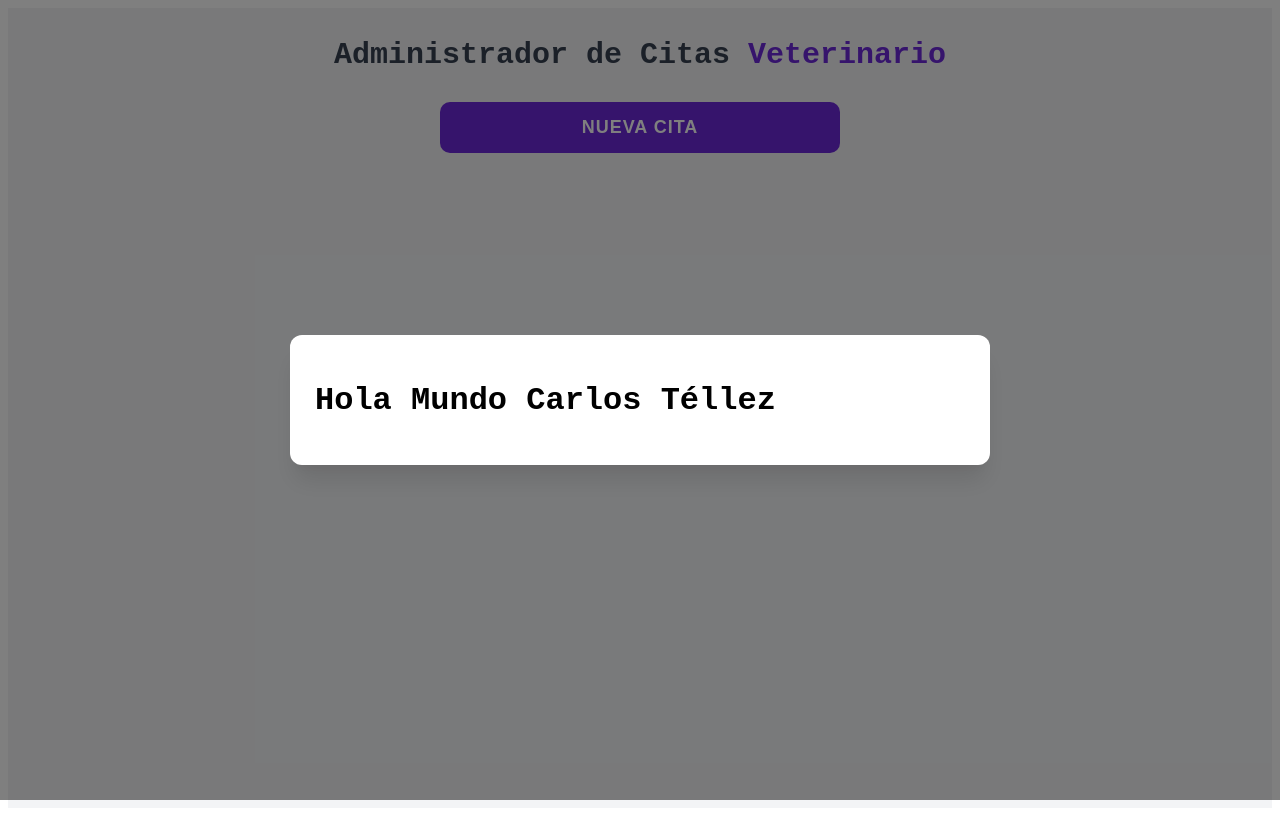
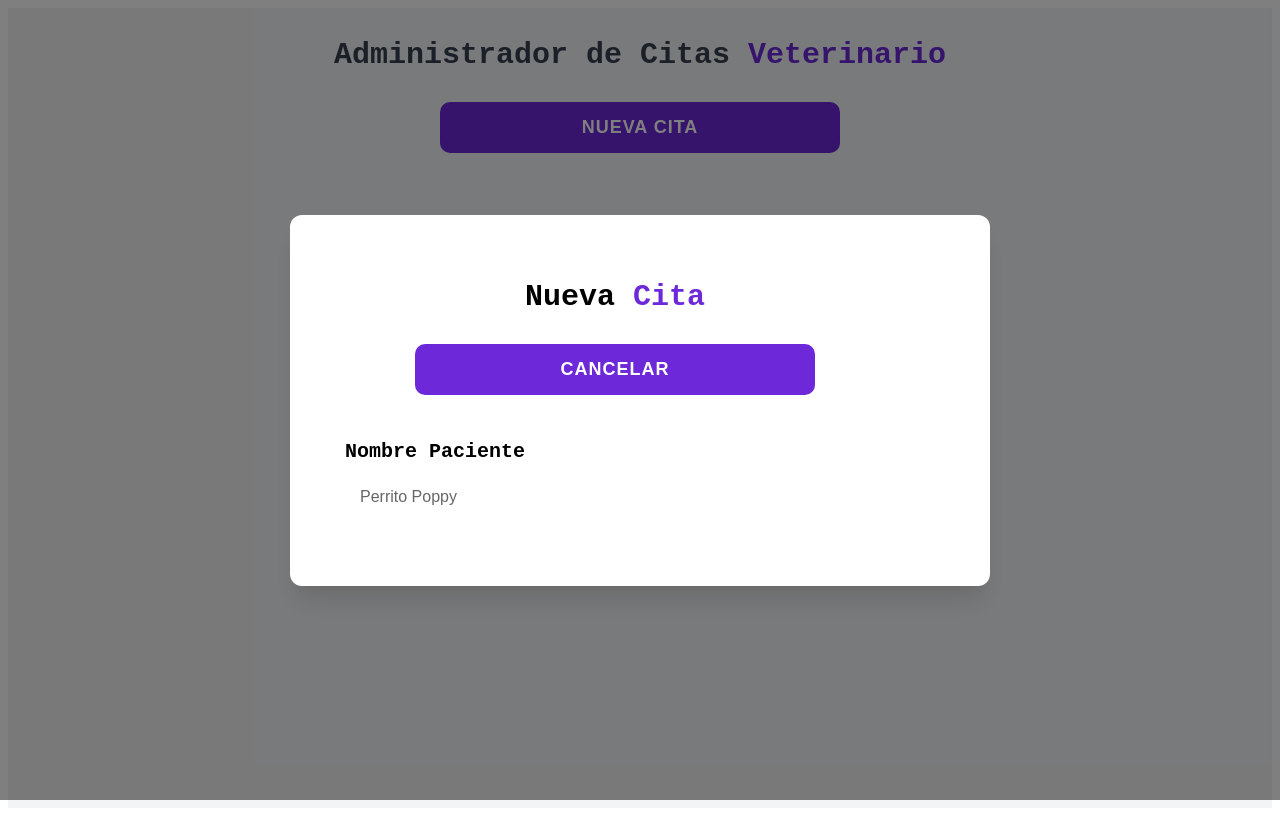
Before and after one commit to carlostellez11/citasReactJS, a React (Vite) app: page / in a window 1280 px wide. Both pictures are taken after a click on the button "NUEVA CITA". Built offline with nearby package versions, Linux system fonts and the light colour scheme.

Commit message:
Form inputs Part 1

```diff
--- a/src/App.jsx
+++ b/src/App.jsx
@@ -19,7 +19,10 @@
       {modalVisible && (
         <div className='modal-overlay' role='dialog' aria-modal='true'>
         <div className='modal-content'>
-          <Formulario />
+          <Formulario
+          modalVisible={modalVisible}
+          setModalVisible={setModalVisible}
+          />
         </div>
       </div>
       )}
--- a/src/components/Formulario.jsx
+++ b/src/components/Formulario.jsx
@@ -1,8 +1,40 @@
 import { useState, useEffect } from "react";
+import '../css/formulario.css'
 
-const Formulario = () => {
+const Formulario = ({
+    modalVisible,
+    setModalVisible
+}) => {
+    const [paciente, setPaciente] = useState('');
     return (
-        <h1>Hola Mundo Carlos Téllez</h1>
+        <div className="formulario-contenido">
+            <h2 className="formulario-titulo"> Nueva
+                <span className="formulario-titulo-bold"> Cita </span>
+            </h2>
+            <button
+            className="formulario-btn-cancelar"
+            onClick={() => setModalVisible(false)}
+            >
+                <span className="formulario-btn-texto-cancelar">Cancelar</span>
+            </button>
+
+            <form>
+                <div className="formulario-campo">
+                    <label
+                        htmlFor="paciente"
+                        className="formulario-label"
+                    >Nombre Paciente</label>
+                    <input
+                        id="paciente"
+                        type="text"
+                        className="formulario-input"
+                        placeholder="Perrito Poppy"
+                        value={paciente}
+                        onChange={(e) => setPaciente(e.target.value)}
+                    />
+                </div>
+            </form>
+        </div>
     );
 };
 
--- /dev/null
+++ b/src/css/formulario.css
@@ -0,0 +1,80 @@
+
+.formulario-contenido {
+    padding: 30px;
+    border-radius: 12px;
+    box-sizing: border-box;
+    width: 100%;
+    max-width: 600px;
+    margin: 0;
+}
+
+.formulario-titulo {
+    font-size: 30px;
+    font-weight: 600;
+    text-align: center;
+    margin-top: 10px;
+    margin-bottom: 20px;
+}
+
+.formulario-titulo-bold {
+    font-weight: 900;
+    color: #6d28d9;
+}
+
+.formulario-btn-cancelar {
+    display: block;
+    background-color: #6d28d9;
+    padding: 15px;
+    margin: 30px auto;
+    border-radius: 10px;
+    border: none;
+    cursor: pointer;
+    width: 100%;
+    max-width: 400px;
+    transition: background-color 0.2s ease;
+}
+
+.formulario-btn-cancelar:hover {
+    background-color: #5b21b6;
+
+}
+
+.formulario-btn-texto-cancelar {
+    text-align: center;
+    color: #fff;
+    font-size: 18px;
+    font-weight: 900;
+    text-transform: uppercase;
+    letter-spacing: 1px;
+}
+.formulario-campo {
+    display: flex;
+    flex-direction: column;
+    margin-top: 10px;
+    margin-bottom: 10px;
+}
+
+.formulario-label {
+    margin-top: 15px;
+    margin-bottom: 10px;
+    font-size: 20px;
+    font-weight: 600;
+}
+
+.formulario-input {
+    padding: 15px;
+    border-radius: 10px;
+    border: none;
+    font-size: 16px;
+    color: #333333;
+    box-sizing: border-box;
+    width: 100%;
+}
+
+.formulario-input::placeholder {
+    color: #666666;
+}
+
+.formulario-input:focus {
+    outline: 2px solid #f59e0b;
+}
```
